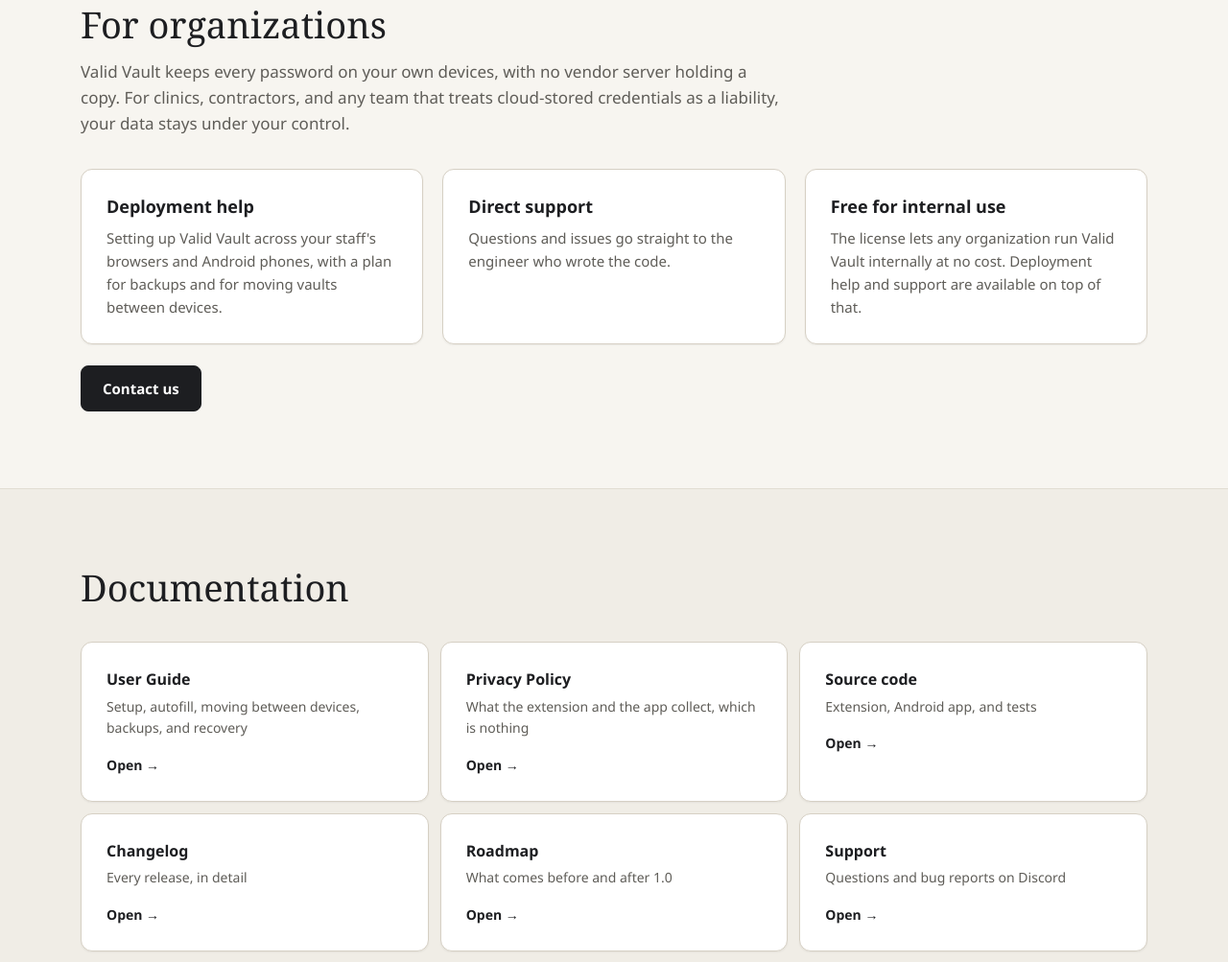
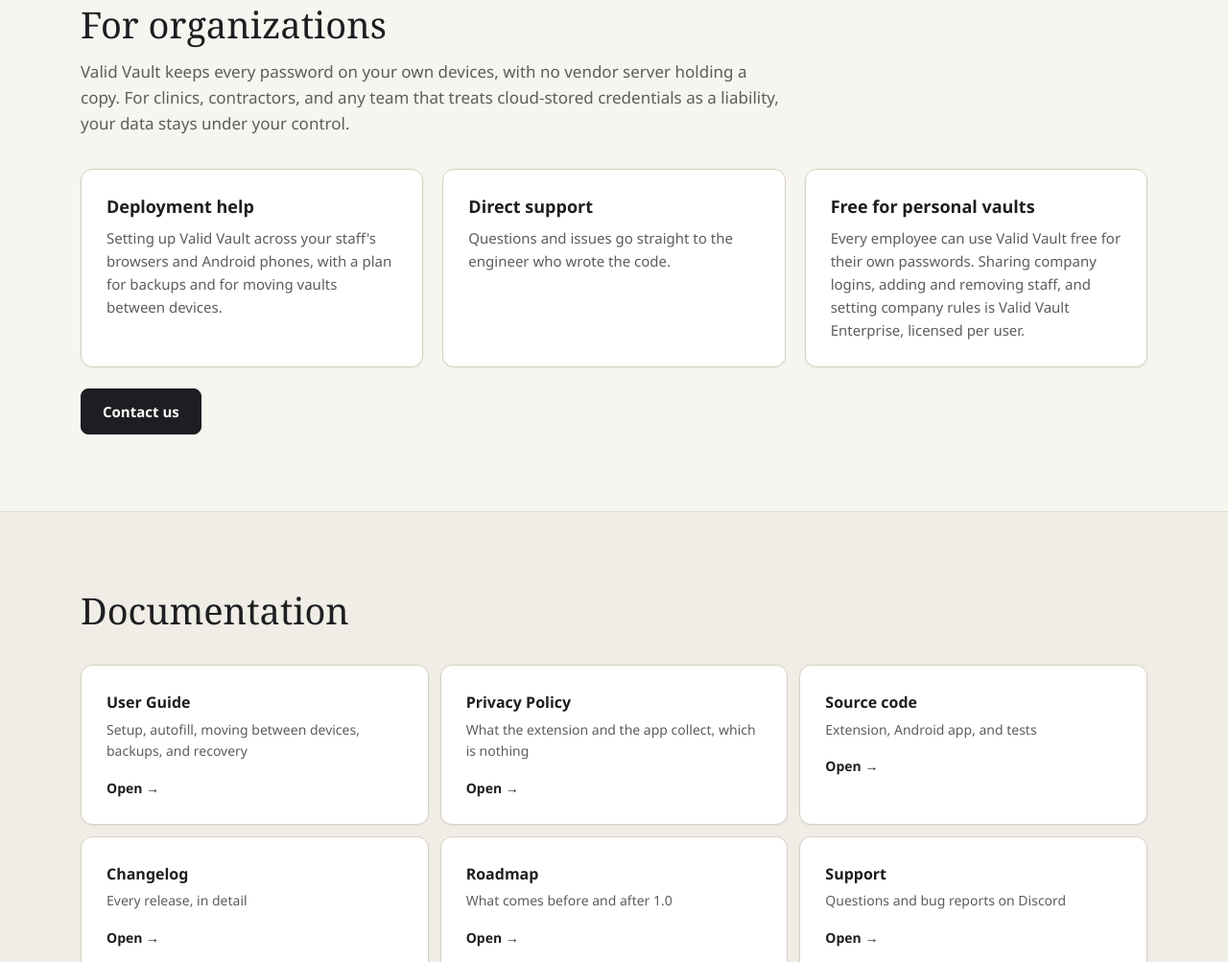
Before and after one commit to validprivacy/validprivacy.github.io, a plain HTML site: page vault.html in a window 1280 px wide. Shown: the part 2747-3750 px from the top of the page at 96% size. Drawn offline with Linux system fonts and the light colour scheme.

Commit message:
Clarify the free personal vault versus Valid Vault Enterprise
The For organizations section now says each employee can use Valid Vault free for their own passwords, and that shared company logins, staff management, and company rules are Valid Vault Enterprise, licensed per user.

```diff
--- a/vault.html
+++ b/vault.html
@@ -99,7 +99,7 @@
     <div class="grid three">
       <div class="card"><h3>Deployment help</h3><p>Setting up Valid Vault across your staff's browsers and Android phones, with a plan for backups and for moving vaults between devices.</p></div>
       <div class="card"><h3>Direct support</h3><p>Questions and issues go straight to the engineer who wrote the code.</p></div>
-      <div class="card"><h3>Free for internal use</h3><p>The license lets any organization run Valid Vault internally at no cost. Deployment help and support are available on top of that.</p></div>
+      <div class="card"><h3>Free for personal vaults</h3><p>Every employee can use Valid Vault free for their own passwords. Sharing company logins, adding and removing staff, and setting company rules is Valid Vault Enterprise, licensed per user.</p></div>
     </div>
     <div class="btn-row" style="margin-top:22px"><a class="btn" href="mailto:byrook@proton.me?subject=Valid%20Vault%20for%20organizations">Contact us</a></div>
   </div>
```
